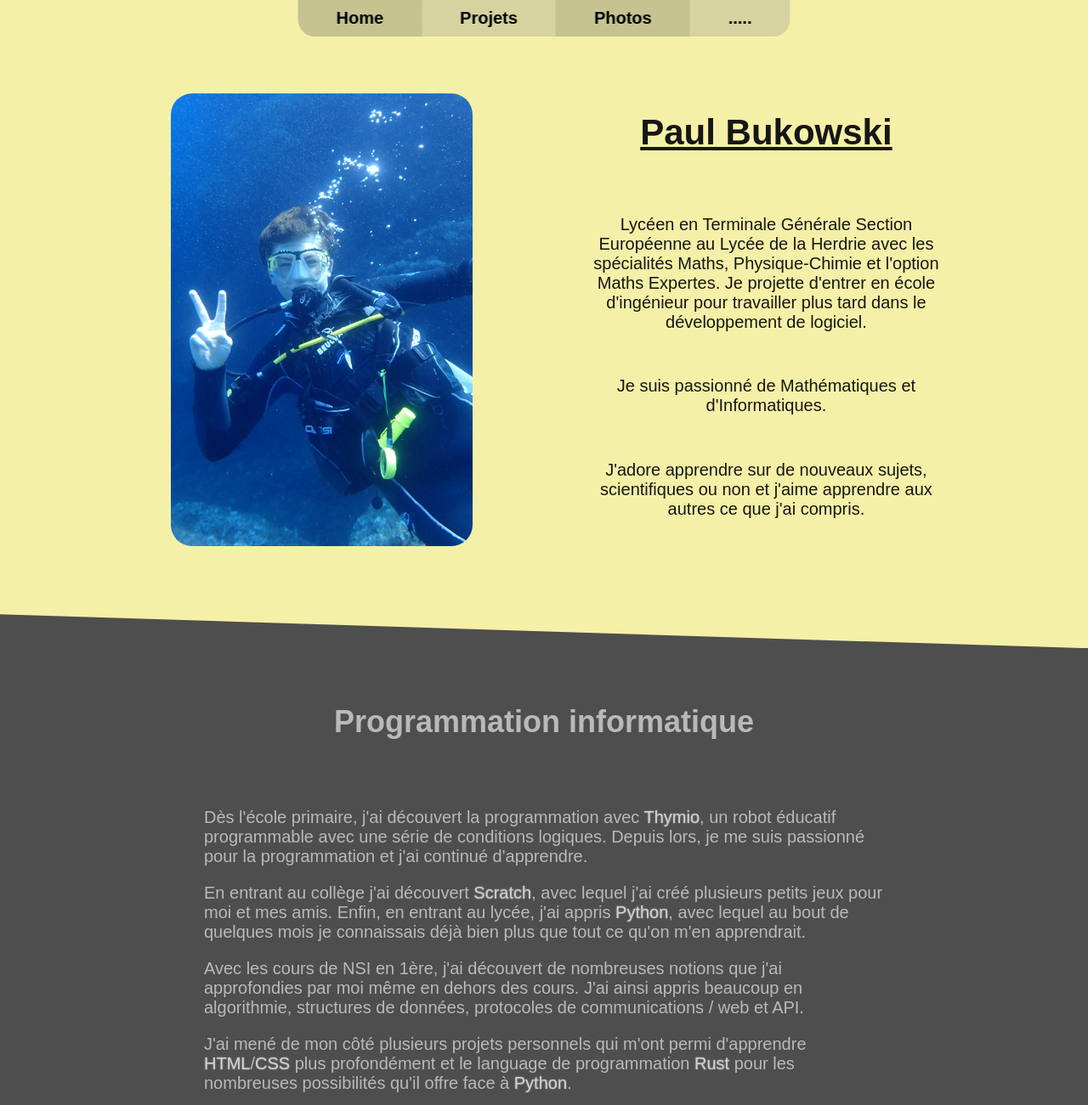
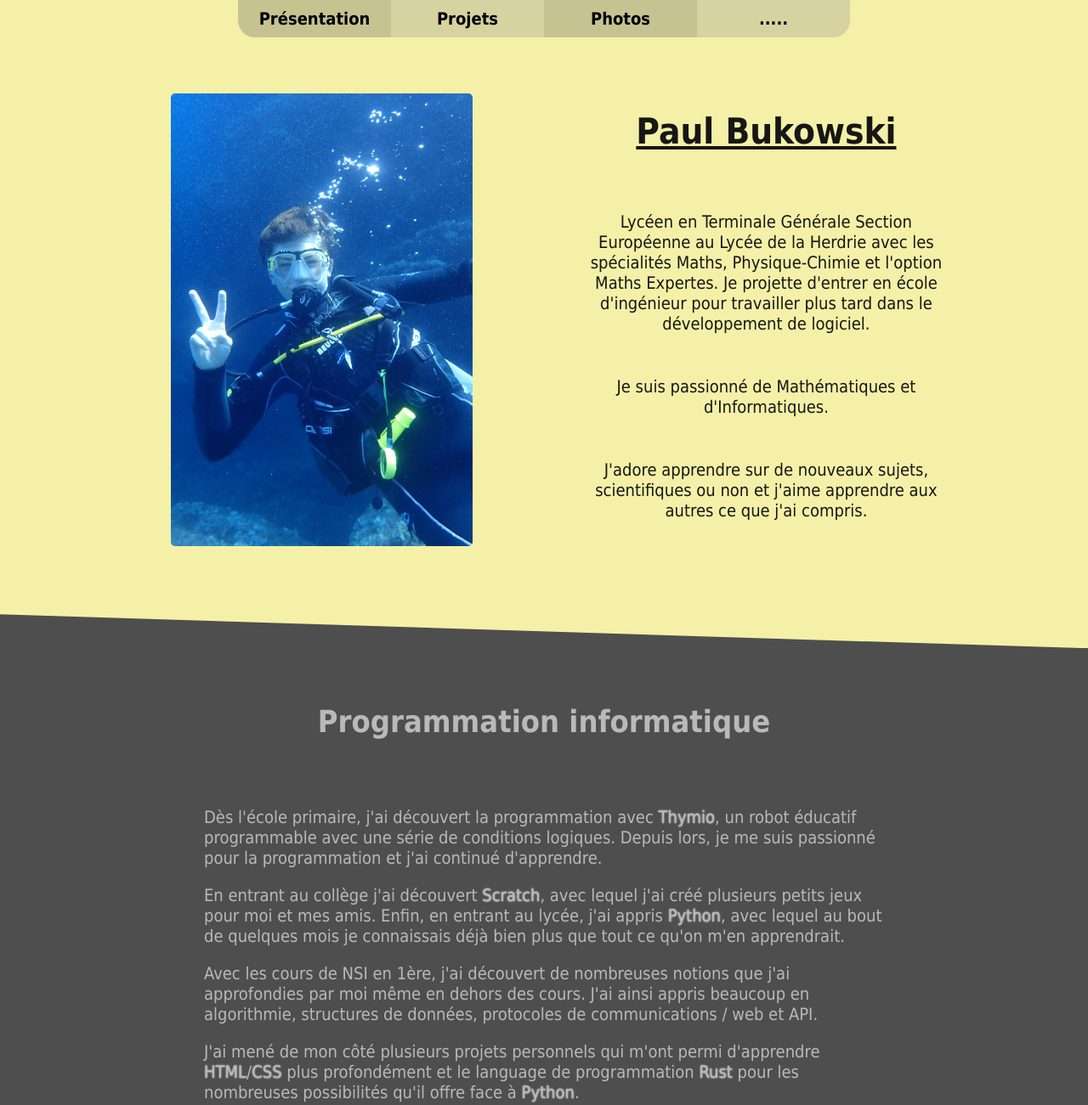
Before and after one commit to carne8/bukp, a plain HTML site: page index.html in a window 1280 px wide. Shown: the top 1301 px of the page at 85% size. Drawn offline with Linux system fonts and the light colour scheme; files whose address does not match are found by name.

Commit message:
added variables for color

```diff
--- a/index.html
+++ b/index.html
@@ -71,7 +71,7 @@
     <div id="topbar">
         <a href="#presentation">
             <div class="topbar-menu">
-                Home
+                Présentation
             </div>
         </a>
         <a href="#programming-projects">
@@ -212,8 +212,8 @@
             <!-- Will be filled with the photos by javascript -->
         </div>
         <div id="button-container">
-            <button id="less" class="see-more-button" onclick="updatePhotos()">see less</button>
-            <button id="more" class="see-more-button" onclick="modifyPhotos(12)">see more</button>
+            <button id="less" class="see-more-button" onclick="updatePhotos()">voir moins</button>
+            <button id="more" class="see-more-button" onclick="modifyPhotos(12)">voir plus</button>
         </div>
     </section>
 
--- a/style.css
+++ b/style.css
@@ -1,3 +1,13 @@
+:root {
+    --first-section-color: #f5f0a7;
+    --second-section-color: #98deea;
+    --third-section-color: #5ea4d3;
+    --main-text-color: #161616;
+
+    --inter-section-color: #4e4e4e ;
+    --secondary-text-color: #b9b9b9;
+}
+
 html {
     scroll-behavior: smooth;
 }
@@ -10,7 +20,8 @@ html {
 body {
     margin: 0;
     font-family:Arial, Helvetica, sans-serif;
-    background-color: #4e4e4e;
+    font-family: Tahoma, Geneva, Verdana, sans-serif;
+    background-color: var(--inter-section-color);
     user-select: none;
 }
 
@@ -54,7 +65,7 @@ section, footer {
     border-radius: 0;
     padding: calc(2% + 20px) 2% calc(2% + 20px) 2%;
     clip-path: polygon(0% 0%, 100% 40px, 100% 100%, 0% calc(100% - 40px));
-    color: #161616;
+    color: var(--main-text-color);
 }
 
 footer {
@@ -63,12 +74,12 @@ footer {
 
 .inter-section, footer {
     clip-path: none;
-    color: rgb(185, 185, 185);
+    color: var(--secondary-text-color);
 }
 
 .inter-section a:any-link, footer a:any-link {
-    color: rgb(209, 209, 209);
-    text-shadow: rgb(174, 174, 174) 0px 0px 2px;
+    color: var(--secondary-text-color);
+    text-shadow: white 0px 0px 2px;
 }
 
 .text-container {
@@ -98,8 +109,9 @@ footer {
     text-align: center;
     align-self: stretch;
     font-weight: 600;
-    max-width: 280px;
-    padding: 10px 45px;
+    min-width: 180px;
+    padding: 10px 20px;
+    transition-duration: 0.4s;
 }
 
 #topbar > a:nth-child(odd) > .topbar-menu {
@@ -118,6 +130,10 @@ footer {
     border-bottom-right-radius: 20px;
 }
 
+#topbar > a:hover > .topbar-menu  {
+    background-color: #cacaca44;
+}
+
 #topbar a:any-link {
     color: black;
 }
@@ -128,7 +144,7 @@ footer {
 }
 
 #presentation {
-    background-color: #f5f0a7;
+    background-color: var(--first-section-color);
     padding-bottom: 60px;
     padding-top: 100px;
 }
@@ -184,7 +200,7 @@ footer {
 #profile-photo {
     width: 85%;
     object-fit: cover;
-    border-radius: 25px;
+    border-radius: 5px;
 }
 
 #pres-text {
@@ -199,7 +215,7 @@ footer {
 }
 
 #programming-projects {
-    background-color: #98deea;
+    background-color: var(--second-section-color);
 }
 
 #projects {
@@ -264,7 +280,7 @@ footer {
 }
 
 #diving-photos {
-    background-color: #5ea4d3;
+    background-color: var(--third-section-color);
     padding-bottom: 50px;
 }
 
```
